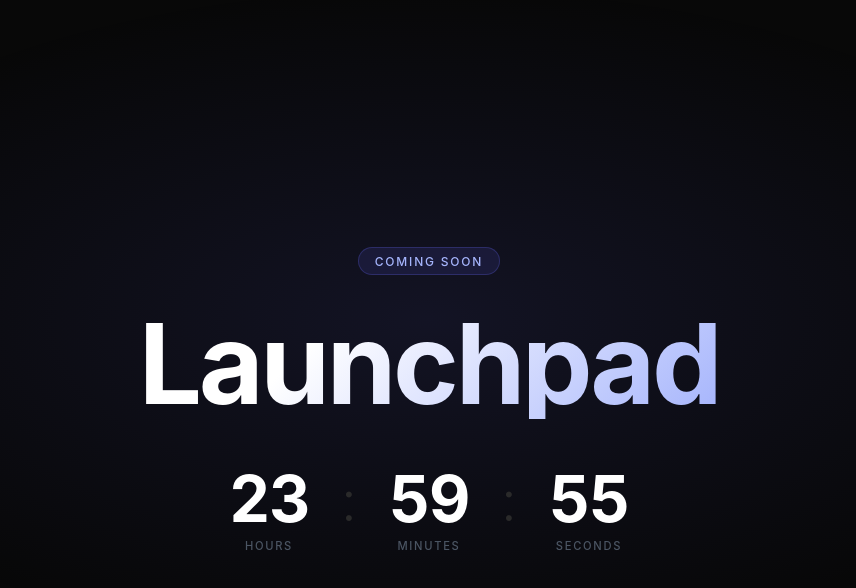
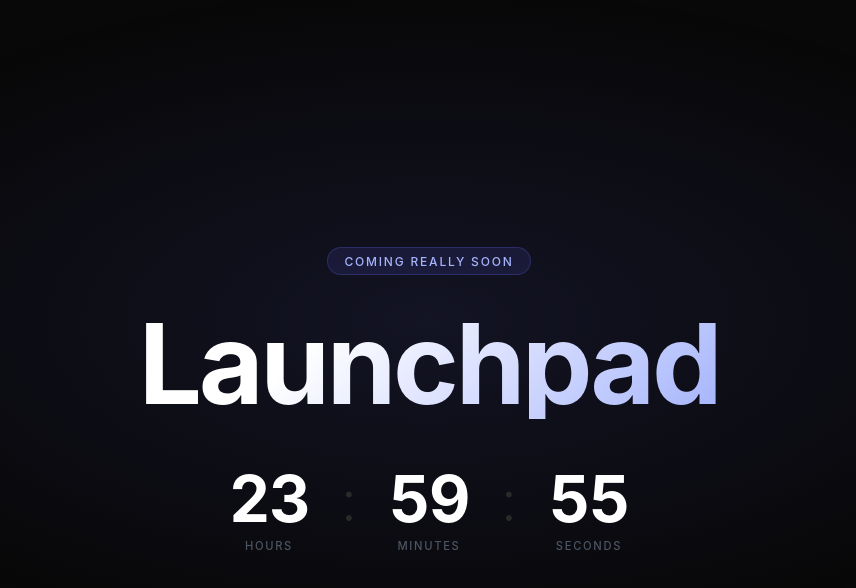
Before and after one commit to lukeclifforduk/launchpadai, a plain HTML site: page index.html in a window 1280 px wide. Shown: the whole page, without its empty margins (211-1067 px from the left). Drawn offline with Linux system fonts and the light colour scheme.

Commit message:
Update coming soon text to 'Coming really soon'

```diff
--- a/index.html
+++ b/index.html
@@ -110,7 +110,7 @@
 </head>
 <body>
   <div class="container">
-    <div class="badge">Coming Soon</div>
+    <div class="badge">Coming really soon</div>
     <h1>Launchpad</h1>
     <div class="countdown" id="countdown">
       <div class="unit"><span class="value" id="hours">12</span><span class="label">Hours</span></div>
```
